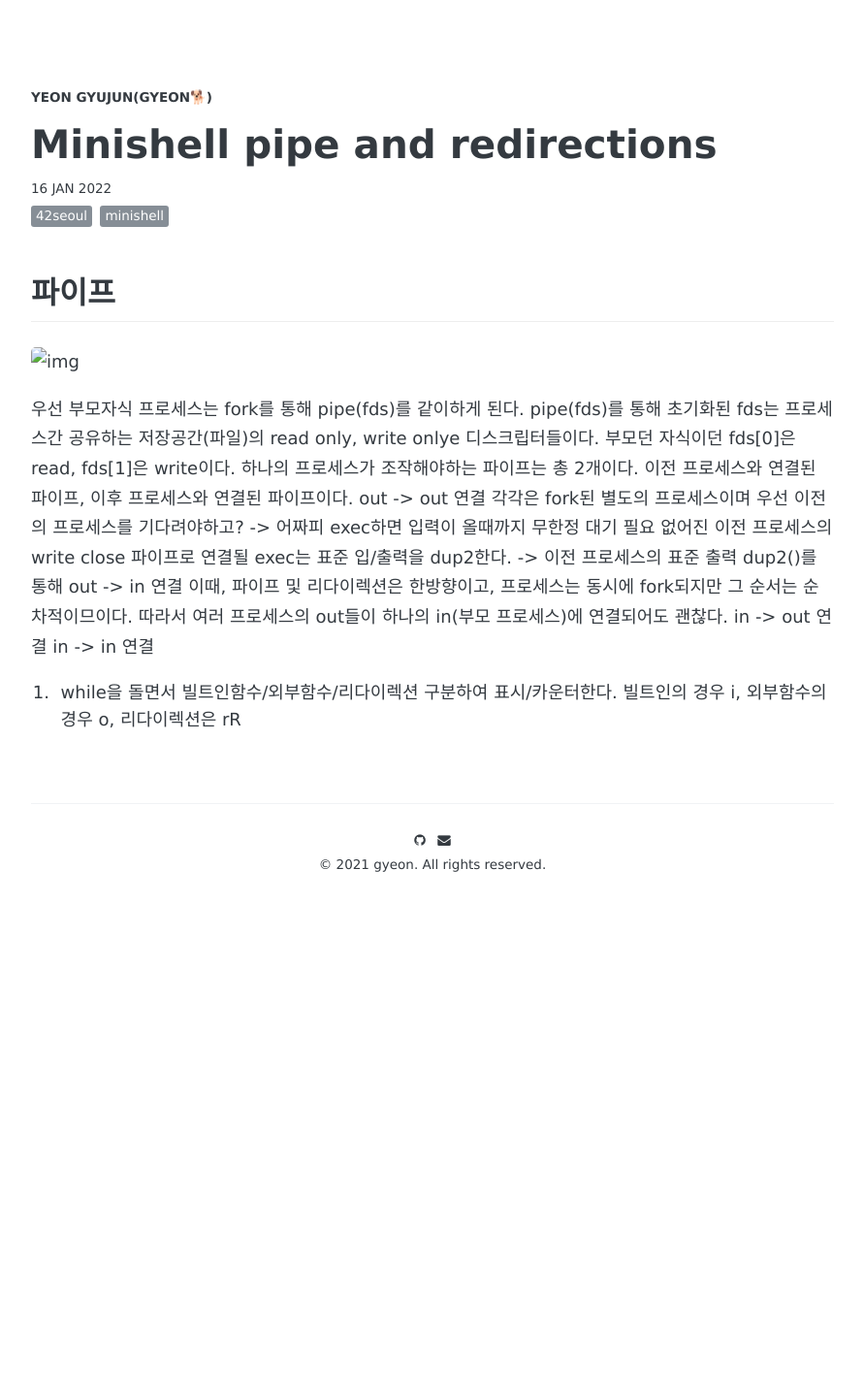
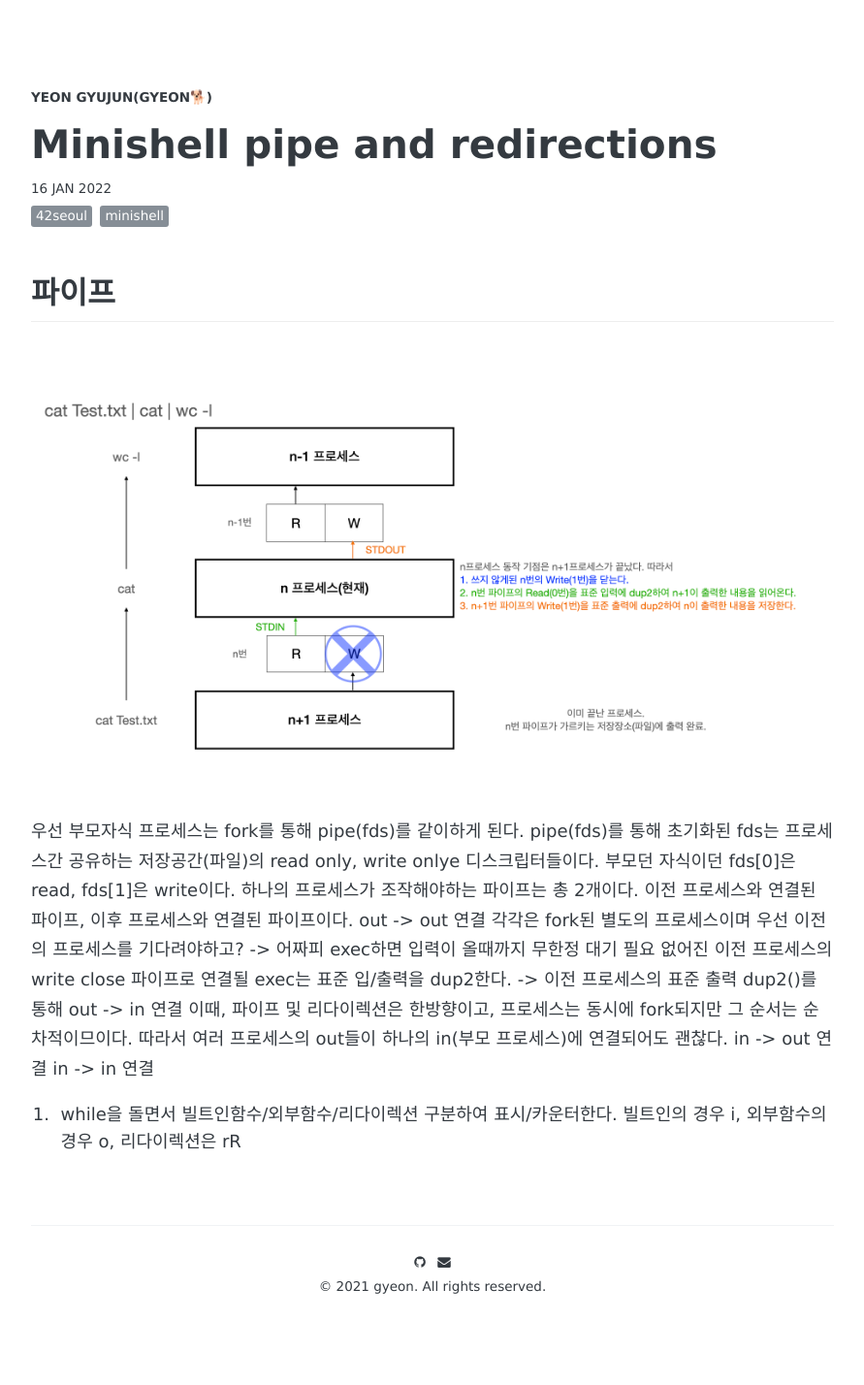
Before and after one commit to gyujun9403/gyujun9403.github.io, a Jekyll site: the page built from _posts/2021-01-16-minishell-pipe_and_redirections.md, in a window 1280 px wide. Shown: the whole page at 97% size, without its empty margins (194-1085 px from the left). Built offline with Jekyll 4.4.1, drawn with Linux system fonts in a browser that asks for light colours; some web fonts are replaced; comment, search, counter and statistics services are not loaded; before the commit the page ends 993 px from its top, so only the background shows below that.

Commit message:
pipe 이미지 업로드 테스트

```diff
--- a/_posts/2021-01-16-minishell-pipe_and_redirections.md
+++ b/_posts/2021-01-16-minishell-pipe_and_redirections.md
@@ -9,7 +9,7 @@ share: true
 ---
 
 ## 파이프
-![img](./minishell_imgs/pipe.001.jpeg)
+![img](/images/pipe001.jpeg)
 우선 부모자식 프로세스는 fork를 통해 pipe(fds)를 같이하게 된다. pipe(fds)를 통해 초기화된 fds는 프로세스간 공유하는 저장공간(파일)의 read only, write onlye 디스크립터들이다. 부모던 자식이던 fds[0]은 read, fds[1]은 write이다.
 하나의 프로세스가 조작해야하는 파이프는 총 2개이다. 이전 프로세스와 연결된 파이프, 이후 프로세스와 연결된 파이프이다.
 out -> out	연결
```
Also changed, not shown: images/pipe001.jpeg (renamed from _posts/minishell_imgs/pipe.001.jpeg).
